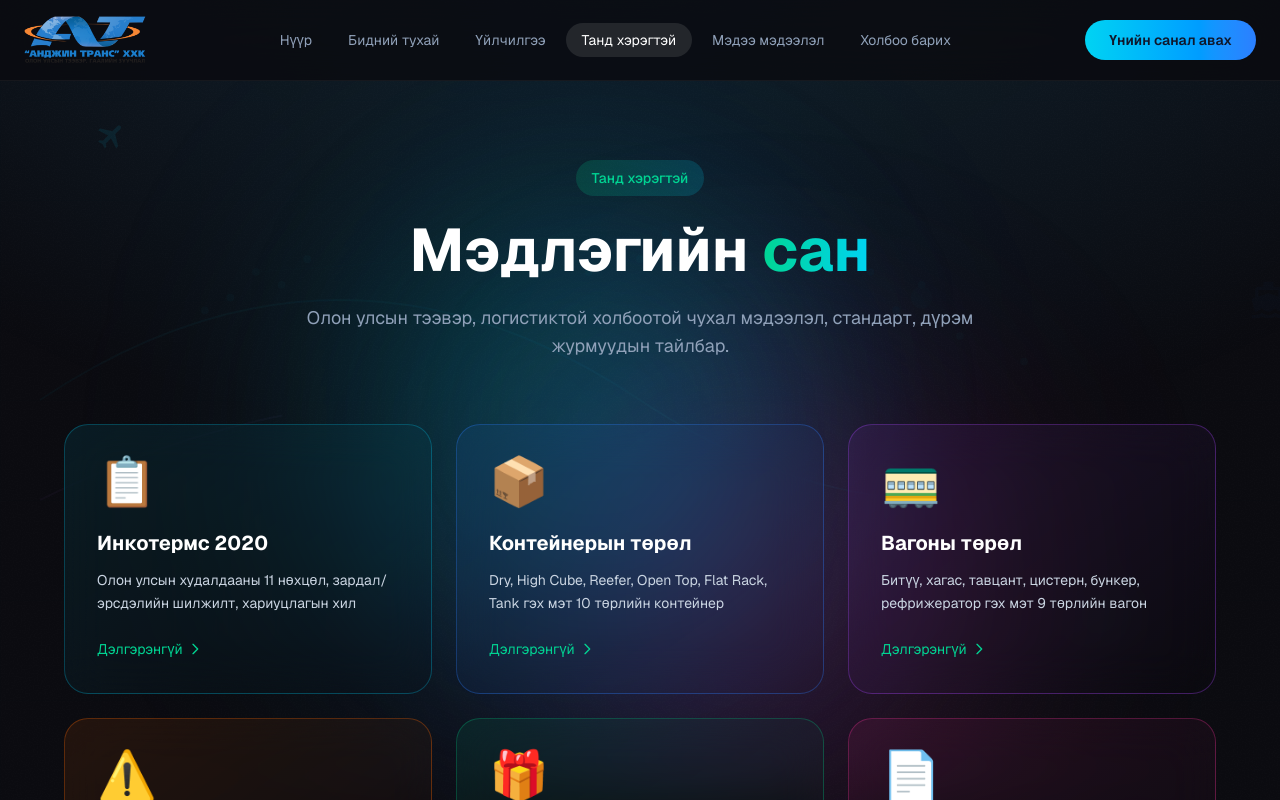
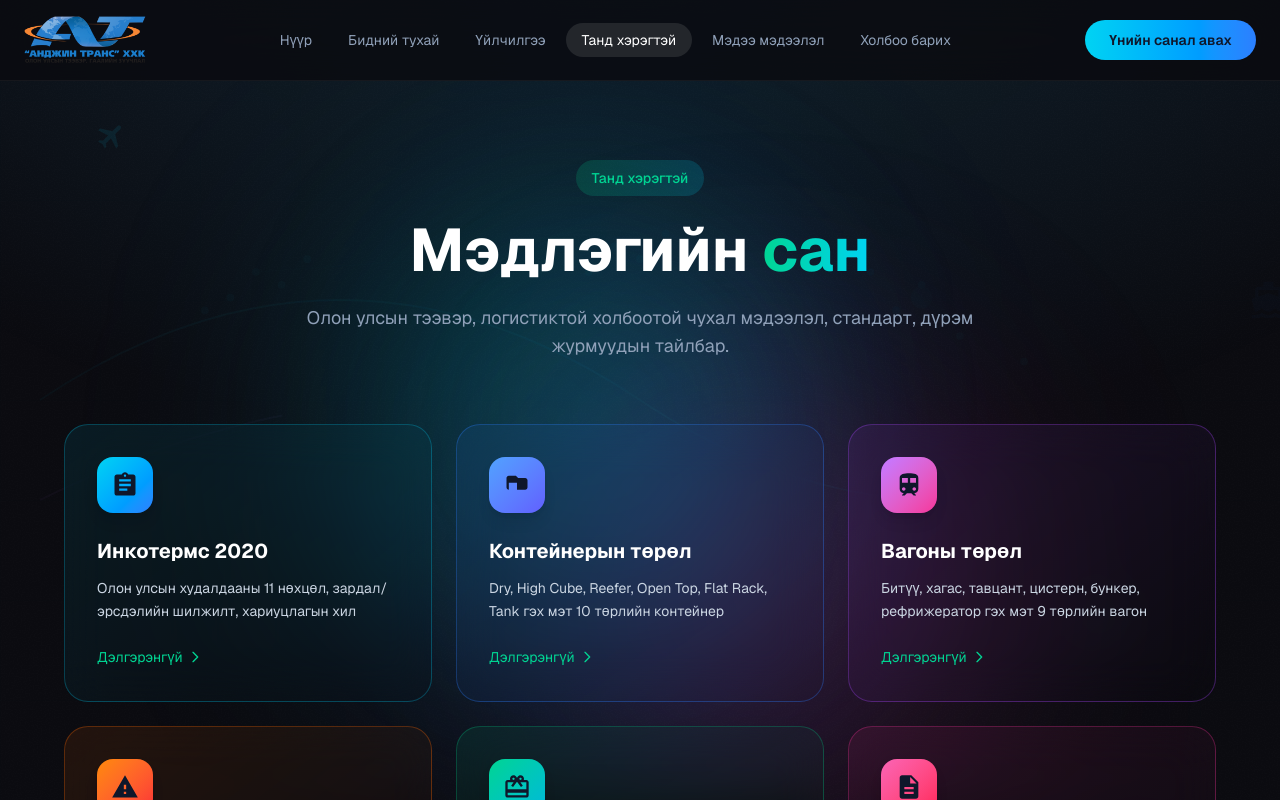
Before and after one commit to orchlonn/andjintrans-LLC, a Next.js app: page /resources in a window 1280 px wide. Shown: the top 800 px of the page. Built offline with nearby package versions, Linux system fonts and the light colour scheme.

Commit message:
UI enhance

```diff
--- a/src/app/resources/page.tsx
+++ b/src/app/resources/page.tsx
@@ -4,48 +4,103 @@ import Link from "next/link";
 import { motion } from "framer-motion";
 import PageHeader from "@/components/PageHeader";
 
+// Icons (same style as home / services page)
+function ClipboardIcon({ className }: { className?: string }) {
+  return (
+    <svg className={className} viewBox="0 0 24 24" fill="currentColor">
+      <path d="M19 3h-4.18C14.4 1.84 13.3 1 12 1c-1.3 0-2.4.84-2.82 2H5c-1.1 0-2 .9-2 2v14c0 1.1.9 2 2 2h14c1.1 0 2-.9 2-2V5c0-1.1-.9-2-2-2zm-7 0c.55 0 1 .45 1 1s-.45 1-1 1-1-.45-1-1 .45-1 1-1zm2 14H7v-2h7v2zm3-4H7v-2h10v2zm0-4H7V7h10v2z" />
+    </svg>
+  );
+}
+
+function BoxIcon({ className }: { className?: string }) {
+  return (
+    <svg className={className} viewBox="0 0 24 24" fill="currentColor">
+      <path d="M21 16V8c0-1.1-.9-2-2-2h-6l-2-2H5c-1.1 0-2 .9-2 2v8c0 1.1.9 2 2 2h14c1.1 0 2-.9 2-2zm-9-6v6H5V10h7zm7 6v-6h-5v6h5z" />
+    </svg>
+  );
+}
+
+function TrainIcon({ className }: { className?: string }) {
+  return (
+    <svg className={className} viewBox="0 0 24 24" fill="currentColor">
+      <path d="M12 2c-4 0-8 .5-8 4v9.5C4 17.43 5.57 19 7.5 19L6 20.5v.5h2.23l2-2H14l2 2h2v-.5L16.5 19c1.93 0 3.5-1.57 3.5-3.5V6c0-3.5-3.58-4-8-4zM7.5 17c-.83 0-1.5-.67-1.5-1.5S6.67 14 7.5 14s1.5.67 1.5 1.5S8.33 17 7.5 17zm3.5-7H6V6h5v4zm2 0V6h5v4h-5zm3.5 7c-.83 0-1.5-.67-1.5-1.5s.67-1.5 1.5-1.5 1.5.67 1.5 1.5-.67 1.5-1.5 1.5z" />
+    </svg>
+  );
+}
+
+function WarningIcon({ className }: { className?: string }) {
+  return (
+    <svg className={className} viewBox="0 0 24 24" fill="currentColor">
+      <path d="M1 21h22L12 2 1 21zm12-3h-2v-2h2v2zm0-4h-2v-4h2v4z" />
+    </svg>
+  );
+}
+
+function PackageIcon({ className }: { className?: string }) {
+  return (
+    <svg className={className} viewBox="0 0 24 24" fill="currentColor">
+      <path d="M20 6h-2.18c.11-.31.18-.65.18-1 0-1.66-1.34-3-3-3-1.05 0-1.96.54-2.5 1.35l-.5.67-.5-.68C10.96 2.54 10.05 2 9 2 7.34 2 6 3.34 6 5c0 .35.07.69.18 1H4c-1.11 0-1.99.89-1.99 2L2 19c0 1.11.89 2 2 2h16c1.11 0 2-.89 2-2V8c0-1.11-.89-2-2-2zm-5-2c.55 0 1 .45 1 1s-.45 1-1 1-1-.45-1-1 .45-1 1-1zM9 4c.55 0 1 .45 1 1s-.45 1-1 1-1-.45-1-1 .45-1 1-1zm11 15H4v-2h16v2zm0-5H4V8h5.08L7 10.83 8.62 12 11 8.76l1-1.36 1 1.36L15.38 12 17 10.83 14.92 8H20v6z" />
+    </svg>
+  );
+}
+
+function DocumentIcon({ className }: { className?: string }) {
+  return (
+    <svg className={className} viewBox="0 0 24 24" fill="currentColor">
+      <path d="M14 2H6c-1.1 0-1.99.9-1.99 2L4 20c0 1.1.89 2 1.99 2H18c1.1 0 2-.9 2-2V8l-6-6zm2 16H8v-2h8v2zm0-4H8v-2h8v2zm-3-5V3.5L18.5 9H13z" />
+    </svg>
+  );
+}
+
 const resources = [
   {
     title: "Инкотермс 2020",
     description: "Олон улсын худалдааны 11 нөхцөл, зардал/эрсдэлийн шилжилт, хариуцлагын хил",
     href: "/resources/incoterms",
-    icon: "📋",
+    Icon: ClipboardIcon,
     color: "cyan",
+    gradient: "from-cyan-400 to-blue-500",
   },
   {
     title: "Контейнерын төрөл",
     description: "Dry, High Cube, Reefer, Open Top, Flat Rack, Tank гэх мэт 10 төрлийн контейнер",
     href: "/resources/containers",
-    icon: "📦",
+    Icon: BoxIcon,
     color: "blue",
+    gradient: "from-blue-400 to-indigo-500",
   },
   {
     title: "Вагоны төрөл",
     description: "Битүү, хагас, тавцант, цистерн, бункер, рефрижератор гэх мэт 9 төрлийн вагон",
     href: "/resources/wagons",
-    icon: "🚃",
+    Icon: TrainIcon,
     color: "purple",
+    gradient: "from-purple-400 to-pink-500",
   },
   {
     title: "Аюултай ачаа (DG)",
     description: "UN Class 1-9 ангилал, SDS/MSDS шаардлага, шошгололт, савлалт",
     href: "/resources/dangerous-goods",
-    icon: "⚠️",
+    Icon: WarningIcon,
     color: "orange",
+    gradient: "from-orange-400 to-red-500",
   },
   {
     title: "Сав баглаа боодол",
     description: "Primary/Secondary/Tertiary савлагаа, хамгаалалтын материал, стандарт",
     href: "/resources/packaging",
-    icon: "🎁",
+    Icon: PackageIcon,
     color: "emerald",
+    gradient: "from-emerald-400 to-cyan-500",
   },
   {
     title: "Шаардлагатай баримт",
     description: "Commercial Invoice, B/L, AWB, CMR, гаалийн бүрдүүлэлт, DG баримтууд",
     href: "/resources/documents",
-    icon: "📄",
+    Icon: DocumentIcon,
     color: "pink",
+    gradient: "from-pink-400 to-rose-500",
   },
 ];
 
@@ -104,6 +159,7 @@ export default function ResourcesPage() {
             <div className="grid gap-6 md:grid-cols-2 lg:grid-cols-3">
               {resources.map((resource, index) => {
                 const colors = colorClasses[resource.color];
+                const Icon = resource.Icon;
                 return (
                   <motion.div
                     key={resource.title}
@@ -117,7 +173,9 @@ export default function ResourcesPage() {
                       href={resource.href}
                       className={`group relative block h-full overflow-hidden rounded-3xl border ${colors.border} bg-gradient-to-br ${colors.bg} to-transparent p-8 backdrop-blur-xl transition-all duration-500 ${colors.hover}`}
                     >
-                      <span className="text-5xl">{resource.icon}</span>
+                      <div className={`inline-flex h-14 w-14 items-center justify-center rounded-2xl bg-gradient-to-br ${resource.gradient} shadow-lg`}>
+                        <Icon className="h-7 w-7 text-slate-900" />
+                      </div>
                       <h3 className="mt-6 text-xl font-bold text-white">{resource.title}</h3>
                       <p className="mt-3 text-sm leading-relaxed text-slate-300">{resource.description}</p>
                       <span className="mt-6 inline-flex items-center text-sm text-emerald-400 group-hover:text-emerald-300">
```
